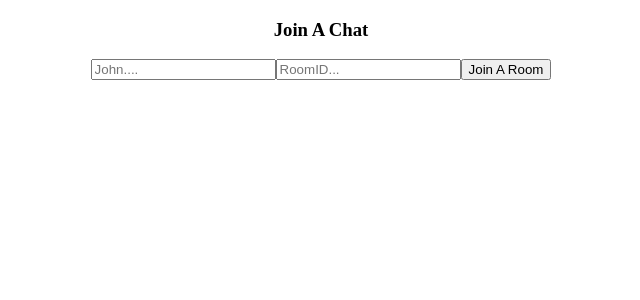
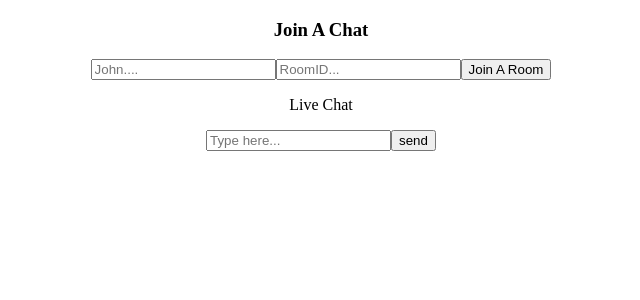
Before and after one commit to Ryan-Caruth/chatapp-client, a React (Create React App) app: page / in a window 1280 px wide. Shown: the top 300 px of the page, without its empty margins (319-959 px from the left). Built offline with nearby package versions, Linux system fonts and the light colour scheme; no server answers.

Commit message:
Able to send a meesge in the specified room

```diff
--- a/package.json
+++ b/package.json
@@ -2,6 +2,7 @@
   "name": "chatapp-client",
   "version": "0.1.0",
   "private": true,
+  "proxy": "http://localhost:5000/",
   "dependencies": {
     "@testing-library/jest-dom": "^5.16.4",
     "@testing-library/react": "^13.3.0",
--- /dev/null
+++ b/src/components/chat/Chat.js
@@ -0,0 +1,45 @@
+import React, { useState } from "react";
+
+const Chat = ({ socket, username, room }) => {
+  const [currentMessage, setCurrentMessage] = useState("");
+
+  //Function that allows us to send message to the server.
+  const sendMessage = async () => {
+    if (currentMessage !== "") {
+      //Object to keep track of data to send to the server.
+      const messageData = {
+        room: room,
+        author: username,
+        message: currentMessage,
+        time:
+          new Date(Date.now()).getHours() +
+          ":" +
+          new Date(Date.now()).getMinutes(),
+        };
+
+        //Create a socket.io event to send the message to the server.
+        await socket.emit("send-message", messageData);
+    }
+  };
+
+  return (
+    <div>
+      <div className="chat-header">
+        <p>Live Chat</p>
+      </div>
+      <div className="chat-body"></div>
+      <div className="chat-footer">
+        <input
+          type="text"
+          placeholder="Type here..."
+          onChange={(e) => {
+            setCurrentMessage(e.target.value);
+          }}
+        />
+        <button onClick={sendMessage}>send</button>
+      </div>
+    </div>
+  );
+};
+
+export default Chat;
--- a/src/components/rooms/Room.js
+++ b/src/components/rooms/Room.js
@@ -1,6 +1,7 @@
 //Used to establish a connection between the client and the server.
 import io from "socket.io-client";
 import { useState } from "react";
+import Chat from "../chat/Chat";
 
 const socket = io("http://localhost:5000");
 
@@ -32,7 +33,9 @@
           setRoom(e.target.value);
         }}
       />
-      <button onClick={joinRoom}>Join A Room</button>
+          <button onClick={joinRoom}>Join A Room</button>
+
+          <Chat socket={socket} username={username} room={room} />
     </div>
   );
 }
```
